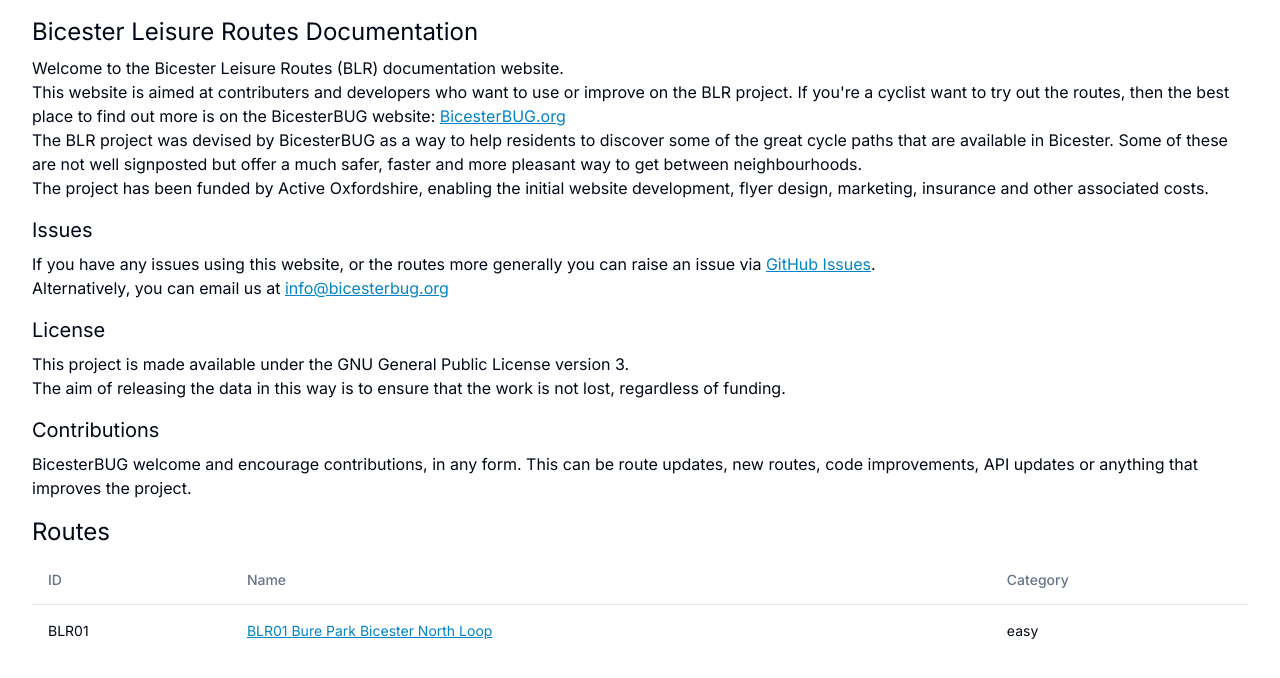
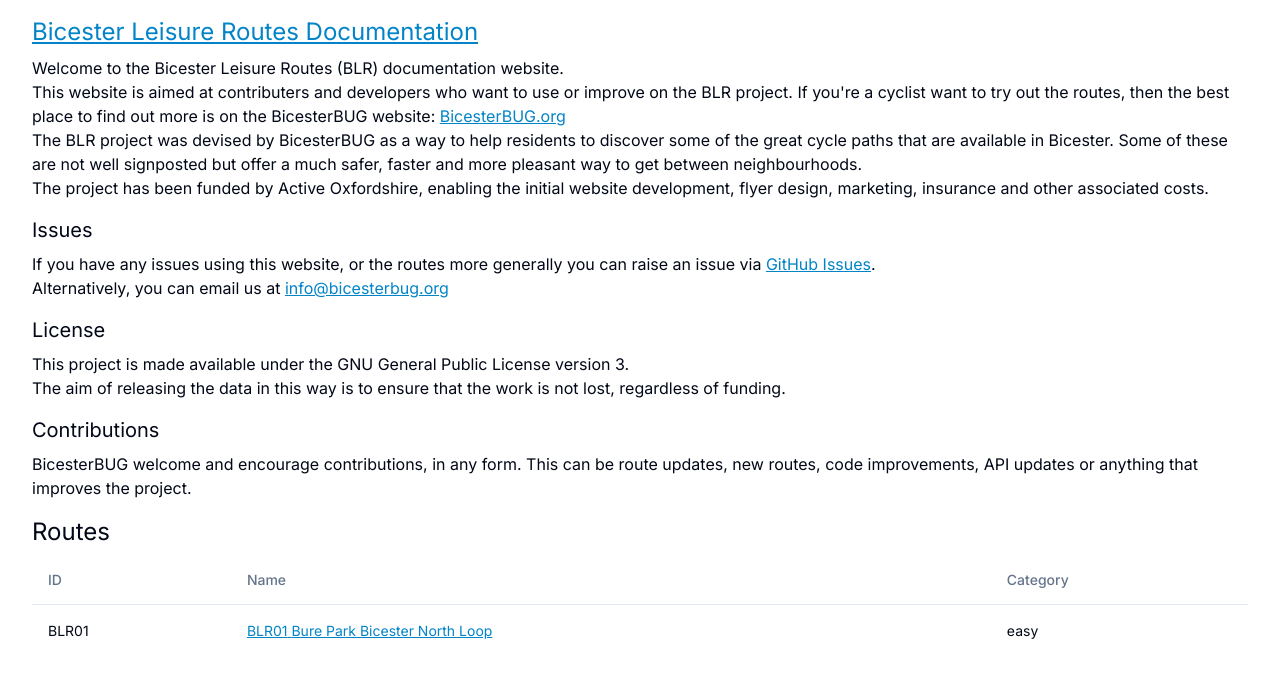
Before and after one commit to bicesterbug/bbug-leisure-routes, a Next.js app: page / in a window 1280 px wide. Shown: the top 678 px of the page. Built offline with nearby package versions, Linux system fonts and the light colour scheme.

Commit message:
Added home link

```diff
--- a/src/app/layout.tsx
+++ b/src/app/layout.tsx
@@ -2,6 +2,7 @@
 import { Inter } from "next/font/google";
 import "./globals.css";
 import "leaflet/dist/leaflet.css";
+import Link from "next/link";
 
 const inter = Inter({ subsets: ["latin"] });
 
@@ -19,7 +20,7 @@
     <html lang="en">
       <body className={inter.className}>
         <div className="container">
-        <h1>Bicester Leisure Routes Documentation</h1>
+        <h1><Link href={'/'}>Bicester Leisure Routes Documentation</Link></h1>
         {children}
         </div>
 
```
